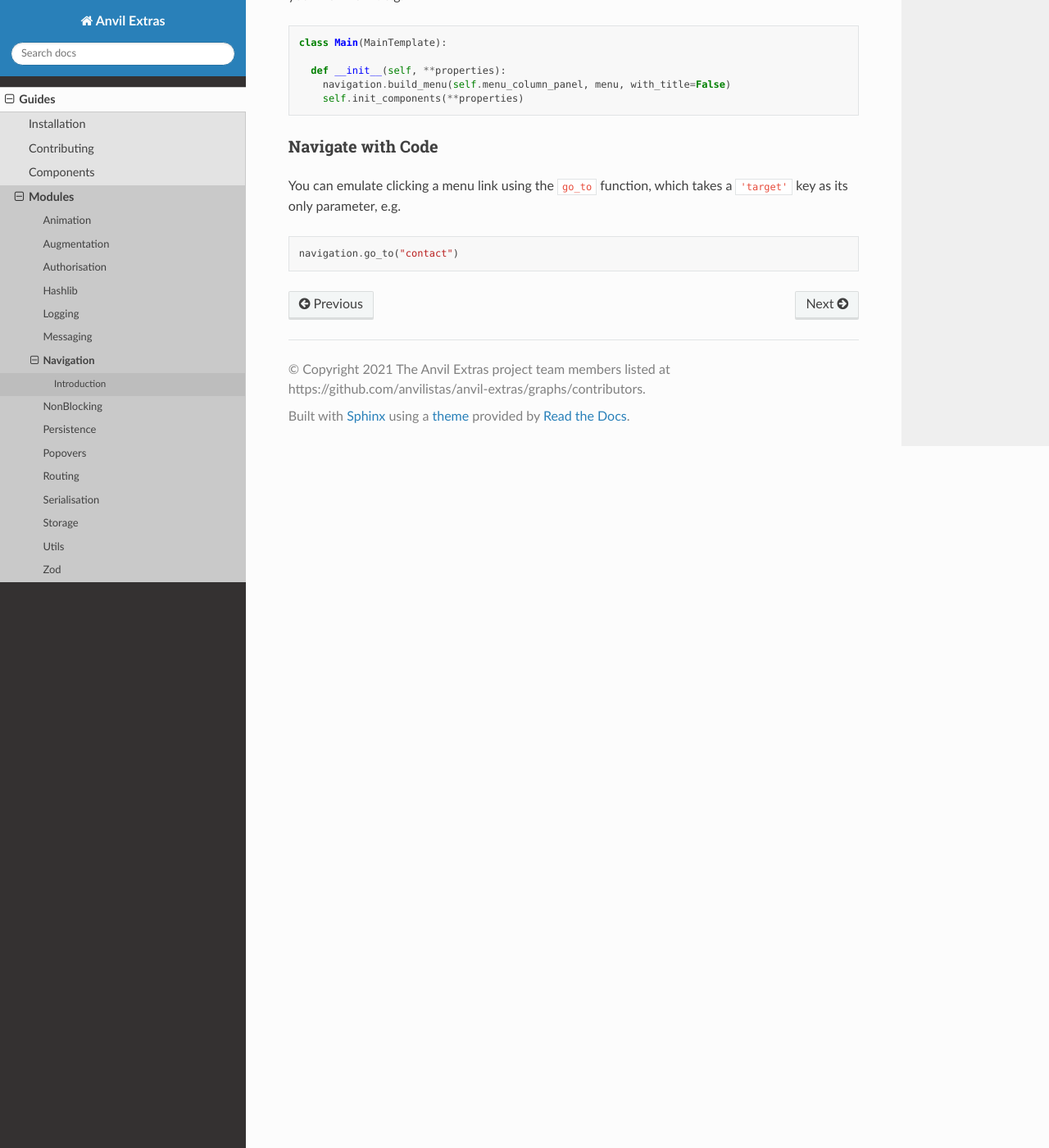
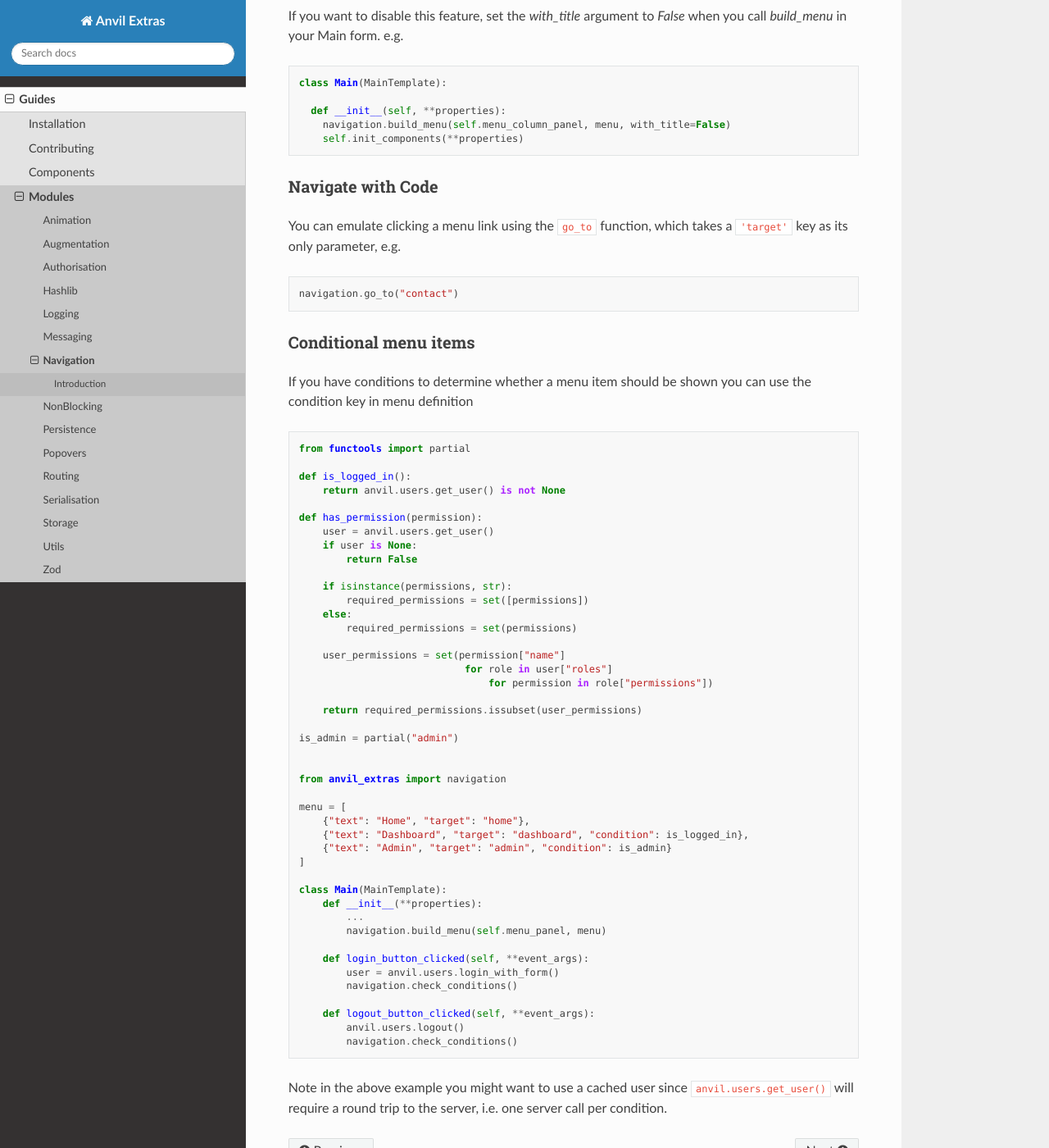
Before and after one commit to anvilistas/anvil-extras, a Sphinx documentation site: the page built from docs/guides/modules/navigation.rst, in a window 1280 px wide and 1400 px high, scrolled down 3154 px. Shown: the whole window at 82% size. Built offline with Sphinx 7.4.7 and the Read the Docs theme 2.0.0, drawn with Linux system fonts in a browser that asks for light colours; some of the changed text lies outside the part shown.

Commit message:
navigation - support a condition

```diff
--- a/docs/guides/modules/navigation.rst
+++ b/docs/guides/modules/navigation.rst
@@ -77,9 +77,10 @@ Menu definition
 
 Each item in the dict needs the ``'text'`` and ``'target'`` keys as a minimum. It may also include ``'title'``, ``'full_width'`` and ``'visibility'`` keys:
 
+ * 'title' can be a string or None. Determines the page title.
  * 'full_width' can be True or False to indicate whether the target form should be opened with 'full_width_row' or not. (Only valid with ``"classic"`` mode - see routing documentation for ``full_width_row`` if using ``"hash"`` mode)
  * 'visibility' can be a dict mapping an anvil event to either True or False to indicate whether the link should be made visible when that event is raised.
- * 'title': optional, can be a string or None. Sets the page title.
+ * 'condition' can be a callable that returns a bool. Use in conjunction with ``check_conditions()`` (see below)
 
  All other keys in the menu dict are passed to the Link constructor.
 
@@ -160,3 +161,59 @@ You can emulate clicking a menu link using the ``go_to`` function, which takes a
 .. code-block:: python
 
     navigation.go_to("contact")
+
+
+Conditional menu items
+++++++++++++++++++++++
+
+If you have conditions to determine whether a menu item should be shown you can use the condition key in menu definition
+
+.. code-block:: python
+
+    from functools import partial
+
+    def is_logged_in():
+        return anvil.users.get_user() is not None
+
+    def has_permission(permission):
+        user = anvil.users.get_user()
+        if user is None:
+            return False
+
+        if isinstance(permissions, str):
+            required_permissions = set([permissions])
+        else:
+            required_permissions = set(permissions)
+
+        user_permissions = set(permission["name"]
+                                for role in user["roles"]
+                                    for permission in role["permissions"])
+
+        return required_permissions.issubset(user_permissions)
+
+    is_admin = partial("admin")
+
+
+    from anvil_extras import navigation
+
+    menu = [
+        {"text": "Home", "target": "home"},
+        {"text": "Dashboard", "target": "dashboard", "condition": is_logged_in},
+        {"text": "Admin", "target": "admin", "condition": is_admin}
+    ]
+
+    class Main(MainTemplate):
+        def __init__(**properties):
+            ...
+            navigation.build_menu(self.menu_panel, menu)
+
+        def login_button_clicked(self, **event_args):
+            user = anvil.users.login_with_form()
+            navigation.check_conditions()
+
+        def logout_button_clicked(self, **event_args):
+            anvil.users.logout()
+            navigation.check_conditions()
+
+
+Note in the above example you might want to use a cached user since ``anvil.users.get_user()`` will require a round trip to the server, i.e. one server call per condition.
```
Also changed, not shown: 1 other file.
